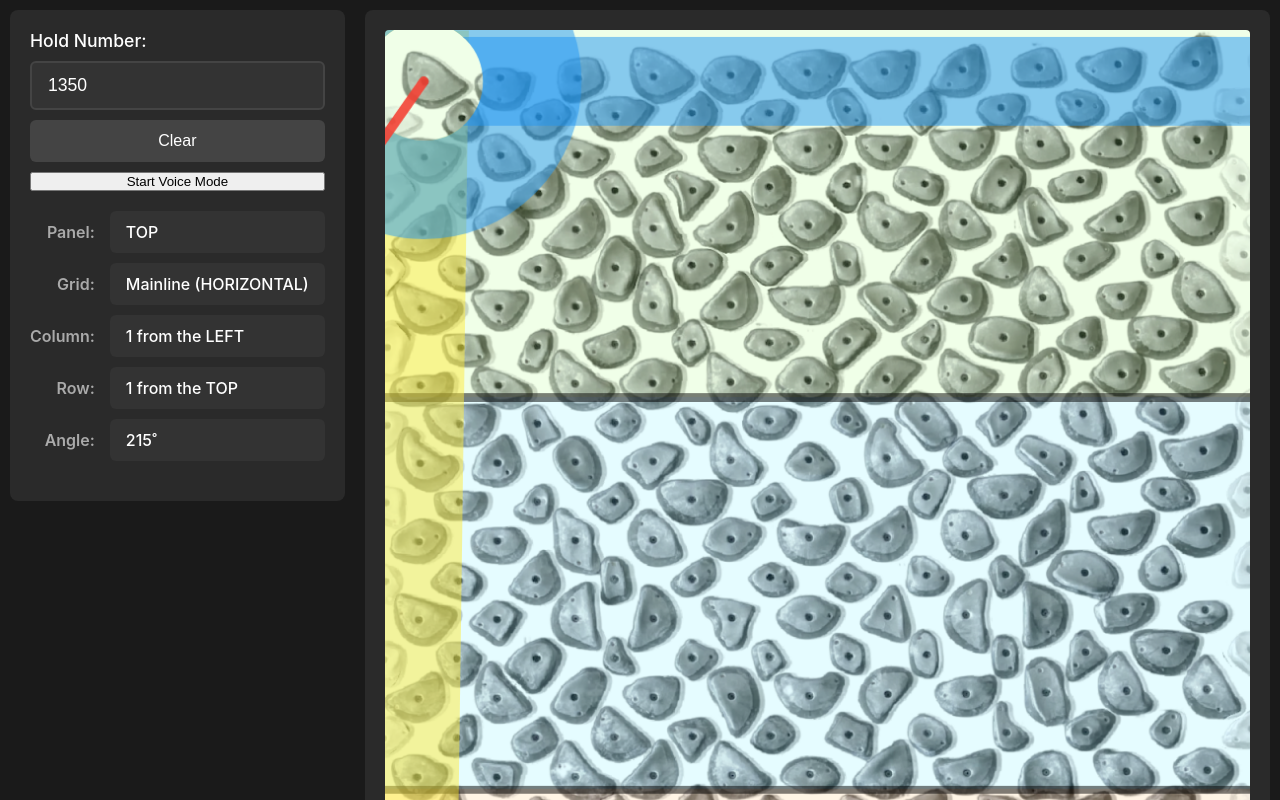
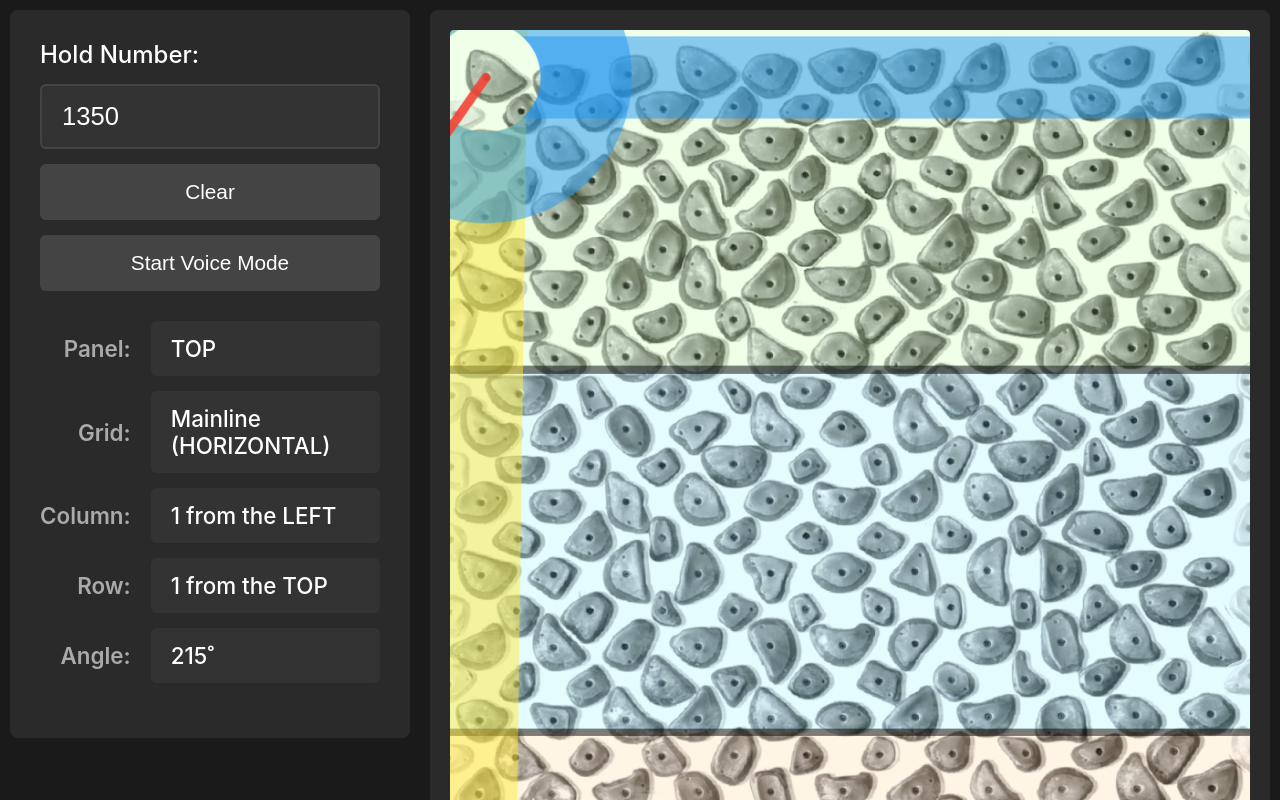
Before and after one commit to DarrenTsung/kilter-hold-lookup, a plain HTML site: page index.html in a window 1280 px wide. Shown: the top 800 px of the page. Drawn offline with Linux system fonts and the light colour scheme.

Commit message:
ui: increase font sizes and spacing in left panel
Increased font sizes for better readability:
- Label: 1.1rem → 1.5rem
- Input: 1.1rem → 1.6rem
- Buttons: 1rem → 1.3rem
- Info labels/values: 1rem → 1.4rem

Also increased padding and spacing throughout to make better use
of available vertical space.

```diff
--- a/styles.css
+++ b/styles.css
@@ -29,29 +29,29 @@ body {
 
 .search-section {
     background: #2a2a2a;
-    padding: 20px;
+    padding: 30px;
     border-radius: 8px;
-    min-width: 300px;
-    max-width: 350px;
+    min-width: 350px;
+    max-width: 400px;
     flex-shrink: 0;
 }
 
 .search-container {
     display: flex;
     flex-direction: column;
-    gap: 10px;
-    margin-bottom: 20px;
+    gap: 15px;
+    margin-bottom: 30px;
 }
 
 .search-container label {
     font-weight: 500;
-    font-size: 1.1rem;
+    font-size: 1.5rem;
 }
 
 #hold-search {
     width: 100%;
-    padding: 12px 16px;
-    font-size: 1.1rem;
+    padding: 16px 20px;
+    font-size: 1.6rem;
     border: 2px solid #444;
     border-radius: 6px;
     background: #333;
@@ -64,10 +64,10 @@ body {
     border-color: #4a9eff;
 }
 
-#clear-btn {
+#clear-btn, #voice-mode-btn {
     width: 100%;
-    padding: 12px 24px;
-    font-size: 1rem;
+    padding: 16px 24px;
+    font-size: 1.3rem;
     background: #444;
     color: #fff;
     border: none;
@@ -76,31 +76,31 @@ body {
     transition: background 0.3s;
 }
 
-#clear-btn:hover {
+#clear-btn:hover, #voice-mode-btn:hover {
     background: #555;
 }
 
 .info-display {
     display: grid;
     grid-template-columns: auto 1fr;
-    gap: 10px 15px;
+    gap: 15px 20px;
     align-items: center;
 }
 
 .info-label {
-    font-size: 1rem;
+    font-size: 1.4rem;
     font-weight: 600;
     color: #aaa;
     text-align: right;
 }
 
 .info-value {
-    padding: 10px 16px;
+    padding: 14px 20px;
     background: #333;
     border-radius: 6px;
-    font-size: 1rem;
+    font-size: 1.4rem;
     font-weight: 500;
-    min-height: 42px;
+    min-height: 54px;
     display: flex;
     align-items: center;
 }
@@ -113,6 +113,7 @@ body {
 .error {
     color: #ff6b6b;
     font-weight: 500;
+    font-size: 1.2rem;
 }
 
 .wall-container {
```
